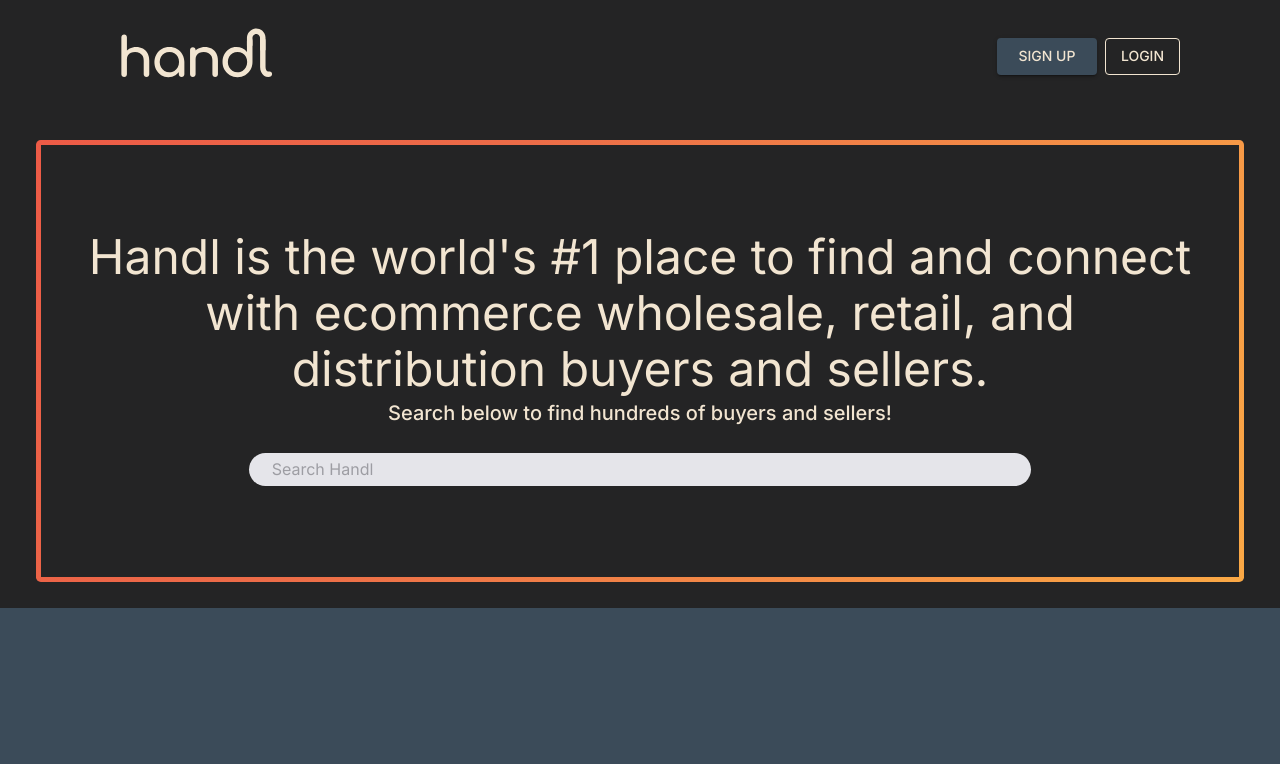
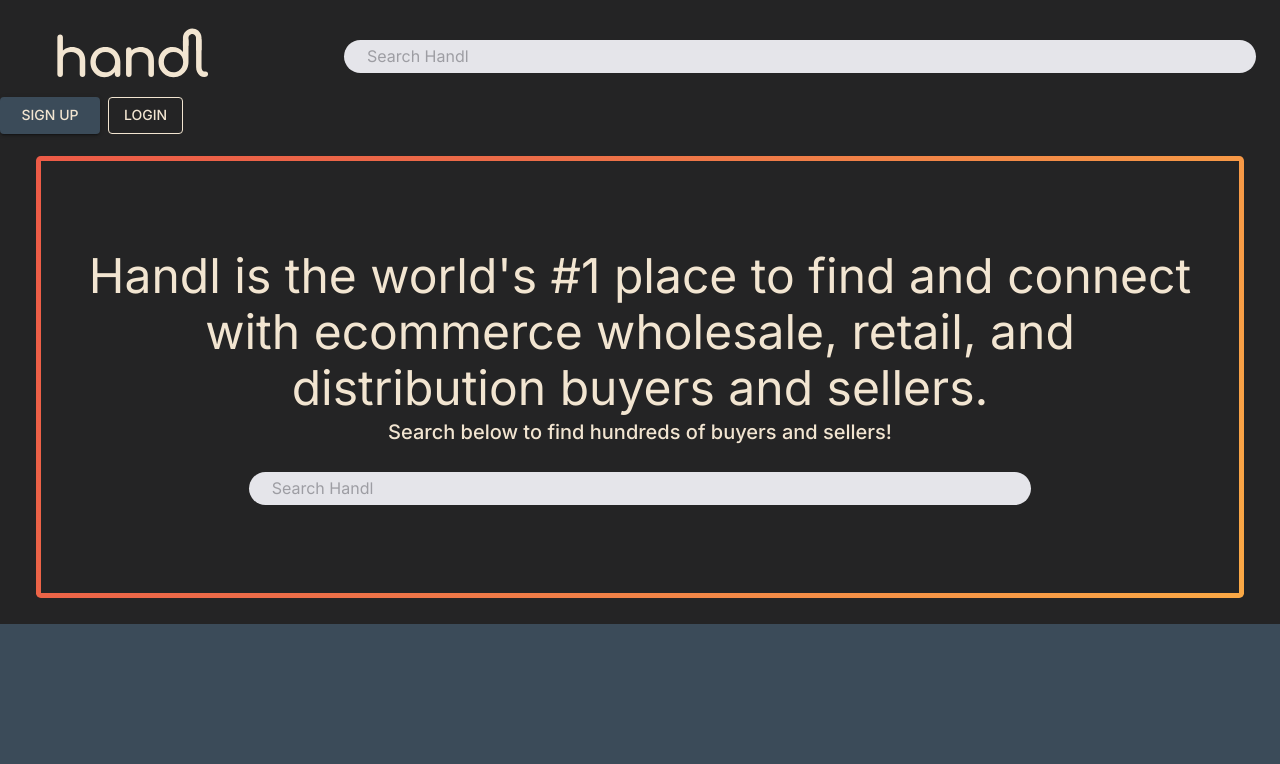
Before and after one commit to Handl-e-commerce/handl, a React (Create React App) app in the folder frontend/: page / in a window 1280 px wide. Shown: the top 764 px of the page. Built offline with nearby package versions, Linux system fonts and the light colour scheme; no server answers.

Commit message:
Fixed header to now look like our agreed upon draft.

```diff
--- a/frontend/src/components/Header/Header.tsx
+++ b/frontend/src/components/Header/Header.tsx
@@ -3,10 +3,46 @@
 import { fetchWrapper } from "../../utils/fetch-wrapper";
 import { cookieParser, deleteCookie } from "../../utils/cookie-util";
 import { useLoginStatus } from "../../hooks/useLoggedInStatus";
-import { Button, Menu, MenuItem, SxProps, Grid, Container } from "@mui/material";
+import { Button, Menu, MenuItem, SxProps, Grid, Box } from "@mui/material";
 import { KeyboardArrowDown, Logout } from "@mui/icons-material";
 import svg from '../../static/5_SVG-cropped.svg';
 import { useMobile } from "../../hooks/useMobile";
+
+const headerStyles: React.CSSProperties = {
+    position: 'relative',
+    top: 0,
+    height: 'fit-content',
+    width: '100%',
+    background: "#242425",
+    color: '#F2E5D1',
+    borderBottom: 'solid 1px primary.main',
+    paddingBottom: '.625rem',
+};
+
+const dropdownButtonSx: SxProps = {
+    marginRight: '.75rem',
+    fontWeight: 'bold',
+    background: '#3B4B59',
+    color: '#F2E5D1',
+    width: 'fit-content',
+    height: 'fit-content',
+    textTransform: 'none',
+};
+
+const signupButtonSx: SxProps = {
+    color: 'secondary.main',
+    background: '#3B4B59',
+    marginRight: "4px",
+    width: '100px',
+};
+
+const loginButtonSx: SxProps = {
+    color: 'secondary.main',
+    borderColor: 'secondary.main',
+    marginLeft: "4px",
+    marginRight: "20px",
+    width: 'fit-content',
+};
 
 function Header(): JSX.Element {
     const cookieObject = cookieParser();
@@ -44,54 +80,18 @@
         setMenuAnchor(null);
     };
 
-    const headerStyles: React.CSSProperties = {
-        position: 'relative',
-        top: 0,
-        height: '8rem',
-        width: '100%',
-        background: "#242425",
-        color: '#F2E5D1',
-        // borderBottom: 'solid 1px #F2E5D1'
+    function headerMenu(): JSX.Element | undefined {
+        const menuSx: SxProps = {
+            display: 'flex',
+            alignItems: 'center',
+            justifyContent: 'end',
+            // marginLeft: isMobile ? 0 : loggedIn ? '2.5rem' : '3rem',
         };
+        let xs = isMobile ? 6 : undefined;
 
-    const dropdownButtonSx: SxProps = {
-        margin: '7px',
-        fontWeight: 'bold',
-        background: '#3B4B59',
-        // background: '#3D8E72',
-        // background: '#12715B',
-        color: '#F2E5D1',
-        width: 'fit-content',
-        height: 'fit-content',
-        textTransform: 'none',
-    };
-
-    const signupButtonSx: SxProps = {
-        color: 'secondary.main',
-        background: '#3B4B59',
-        marginRight: "4px",
-        width: '100px',
-    };
-
-    const loginButtonSx: SxProps = {
-        color: 'secondary.main',
-        borderColor: 'secondary.main',
-        marginLeft: "4px",
-        marginRight: "20px",
-        width: 'fit-content',
-    };
-
+        if (loggedIn) {
             return (
-        <header data-testid='header' style={headerStyles}>
-            <Container>
-                <Grid container pt={2}>
-                    <Grid item xs={5} sx={{display: 'flex', alignItems: 'center', justifyContent: 'baseline', marginLeft: isMobile ? '0rem' : '2rem'}}>
-                        <a href={location.origin} target="_self">
-                            <img src={svg} alt="Handl Logo" width={"200px"} height={"75px"} style={{padding: '10px'}}/>
-                        </a>
-                    </Grid>
-                    {loggedIn &&
-                        <Grid item xs={6} ml={isMobile ? '1rem' : '2.75rem'} sx={{display: 'flex', alignItems: 'center', justifyContent: 'end'}}>
+                <Grid item xs={xs} sx={menuSx}>
                     <Button
                         variant="contained"
                         onClick={handleDropdownClick}
@@ -115,13 +115,55 @@
                         </MenuItem>
                     </Menu>
                 </Grid>
+            )
         }
-                    <Grid item xs={6} ml={isMobile ? '2rem' : '3rem'} sx={{display: 'flex', alignItems: 'center', justifyContent: 'end'}}>
-                        {!isLoginOrSignUpPage && !loggedIn && <Button variant="contained" sx={signupButtonSx} onClick={redirectSignUp}>Sign Up</Button>}
-                        {!isLoginOrSignUpPage && !loggedIn && <Button variant="outlined" sx={loginButtonSx} onClick={redirectLogin}>Login</Button>}
+        else if (!isLoginOrSignUpPage) {
+            return (
+                <Grid item xs={xs} sx={menuSx}>
+                    <Button variant="contained" sx={signupButtonSx} onClick={redirectSignUp}>Sign Up</Button>
+                    <Button variant="outlined" sx={loginButtonSx} onClick={redirectLogin}>Login</Button>
                 </Grid>
+            );
+        };
+        return;
+    };
+
+    function gridLayout(): JSX.Element {
+        if (isMobile) {
+            return (
+                <>
+                    <Grid container pt={2} sx={{ justifyContent: 'space-between', alignItems: 'center' }}>
+                        <Grid xs={6} item sx={{display: 'flex', alignItems: 'center', justifyContent: 'baseline', marginLeft: isMobile ? '0rem' : '2rem'}}>
+                            <a href={location.origin} target="_self">
+                                <img src={svg} alt="Handl Logo" width={"200px"} height={"75px"} style={{padding: '10px'}}/>
+                            </a>
                         </Grid>
-            </Container>
+                        {headerMenu()}
+                    </Grid>
+                    {!isLoginOrSignUpPage && <SearchBar />}
+                </>
+            );
+        }
+        return (
+            <Grid container pt={2} sx={{ justifyContent: 'space-between', alignItems: 'center' }}>
+                <Grid item sx={{display: 'flex', alignItems: 'center', justifyContent: 'baseline', marginLeft: isMobile ? '0rem' : '2rem'}}>
+                    <a href={location.origin} target="_self">
+                        <img src={svg} alt="Handl Logo" width={"200px"} height={"75px"} style={{padding: '10px'}}/>
+                    </a>
+                </Grid>
+                <Grid item xs={9}>
+                    {!isLoginOrSignUpPage && <SearchBar />}
+                </Grid>
+                {headerMenu()}
+            </Grid>
+        );
+    }
+
+    return (
+        <header data-testid='header' style={headerStyles}>
+            <Box>
+                {gridLayout()}
+            </Box>
         </header>
     );
 };
--- a/frontend/src/components/SearchBar/SearchBar.tsx
+++ b/frontend/src/components/SearchBar/SearchBar.tsx
@@ -2,11 +2,10 @@
 import { SxProps, TextField } from "@mui/material";
 
 interface ISearchBarProps {
-    isLandingPage: boolean;
     sx?: SxProps;
 }
 
-function SearchBar({isLandingPage, sx}: ISearchBarProps): JSX.Element {
+function SearchBar({sx}: ISearchBarProps): JSX.Element {
     let searchParams = new URL(document.location.toString()).searchParams;
     const [searchInput, setSearchInput] = useState("");
 
@@ -28,8 +27,6 @@
     };
 
     const textfieldSx: SxProps = {
-        marginTop: isLandingPage ? '7px' : 0,
-        marginBottom: isLandingPage ? '7px' : 0,
         paddingLeft: '16px',
         bgcolor: '#E5E5EA',
         color: '#E0E0E0',
--- a/frontend/src/routes/Results/Results.tsx
+++ b/frontend/src/routes/Results/Results.tsx
@@ -1,7 +1,6 @@
 import React, { useState, useEffect } from "react";
 import { fetchWrapper } from "../../utils/fetch-wrapper";
 import { Vendor } from "../../types/types";
-import { SearchBar } from "../../components/SearchBar/SearchBar";
 import { useLoginStatus } from "../../hooks/useLoggedInStatus";
 import { Box, Button, Chip, CircularProgress, Container, Grid, Paper, SxProps, Typography  } from '@mui/material';
 import { EnhancedTable } from "../../components/Table/EnhancedTable";
@@ -134,7 +133,6 @@
 
     return (
         <Container sx={containerSx}>
-            <SearchBar isLandingPage={false} data-testid="search-bar"/>
             <Grid container spacing={1}>
                 {categories &&
                     <Grid item sm={isMobile ? undefined : 1.4}>
```
Also changed, not shown: 1 other file (tests, documents, lock files or other folders). Lines whose indentation alone changed are shown as unchanged.
